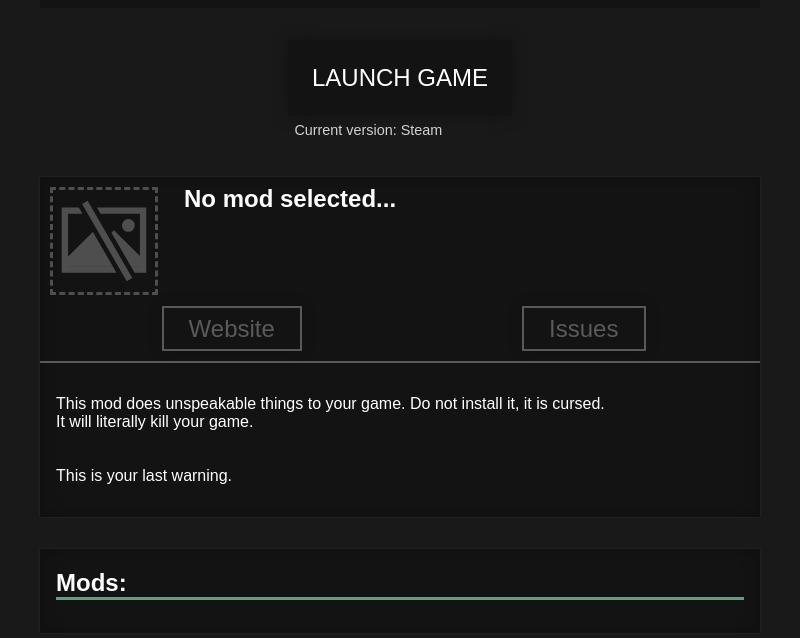
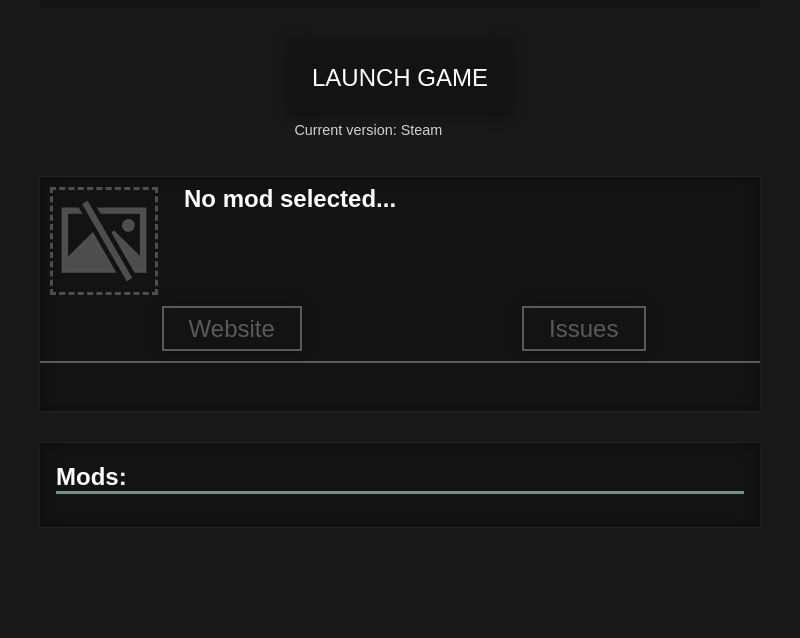
Before and after one commit to MoolahModding/MoolahModLauncher, an Electron app: page assets/index.html in a window 800 px wide. Shown: the part 126-764 px from the top of the page. Drawn offline with Linux system fonts and the light colour scheme; no server answers.

Commit message:
forgot to remove placeholder text

```diff
--- a/assets/index.html
+++ b/assets/index.html
@@ -44,11 +44,7 @@
         </div>
         <div id="detailsDescWrapper">
             <p id="detailsModDesc">
-                This mod does unspeakable things to your game. Do not install it, it is cursed.<br>
-                It will literally kill your game.<br>
-                <br>
-                <br>
-                This is your last warning.
+
             </p>
         </div>
 
```
